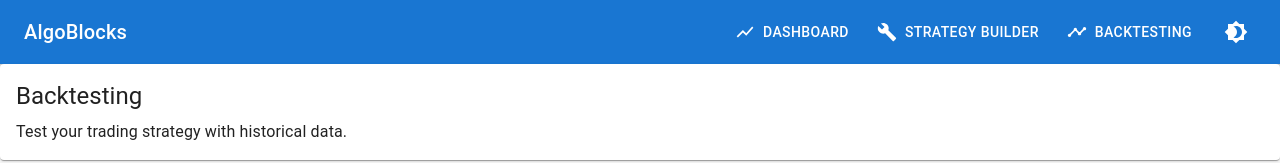
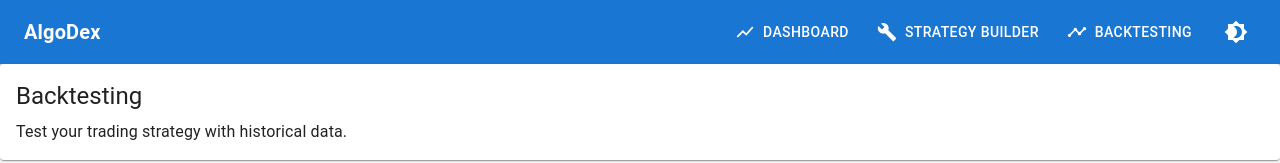
Before and after one commit to KameshSingh116/Tinkquest, a React (Create React App) app in the folder frontend/: page /backtesting in a window 1280 px wide. Shown: the top 163 px of the page. Built offline with nearby package versions, Linux system fonts and the light colour scheme.

Commit message:
changing the app name

```diff
--- a/frontend/public/index.html
+++ b/frontend/public/index.html
@@ -7,11 +7,11 @@
     <meta name="theme-color" content="#000000" />
     <meta
       name="description"
-      content="AlgoBlocks - Algorithmic Trading Platform"
+      content="AlgoDex - Algorithmic Trading Platform"
     />
     <link rel="apple-touch-icon" href="%PUBLIC_URL%/logo192.png" />
     <link rel="manifest" href="%PUBLIC_URL%/manifest.json" />
-    <title>AlgoBlocks</title>
+    <title>AlgoDex</title>
   </head>
   <body>
     <noscript>You need to enable JavaScript to run this app.</noscript>
--- a/frontend/src/components/Navbar.tsx
+++ b/frontend/src/components/Navbar.tsx
@@ -14,8 +14,8 @@ const Navbar: React.FC = () => {
   return (
     <AppBar position="static">
       <Toolbar>
-        <Typography variant="h6" component="div" sx={{ flexGrow: 1 }}>
-          AlgoBlocks
+        <Typography variant="h6" component="div" sx={{ flexGrow: 1, fontWeight: 'bold' }}>
+          AlgoDex
         </Typography>
         <Box sx={{ display: 'flex', alignItems: 'center', gap: 2 }}>
           <Button
```
Also changed, not shown: frontend/public/manifest.json.
